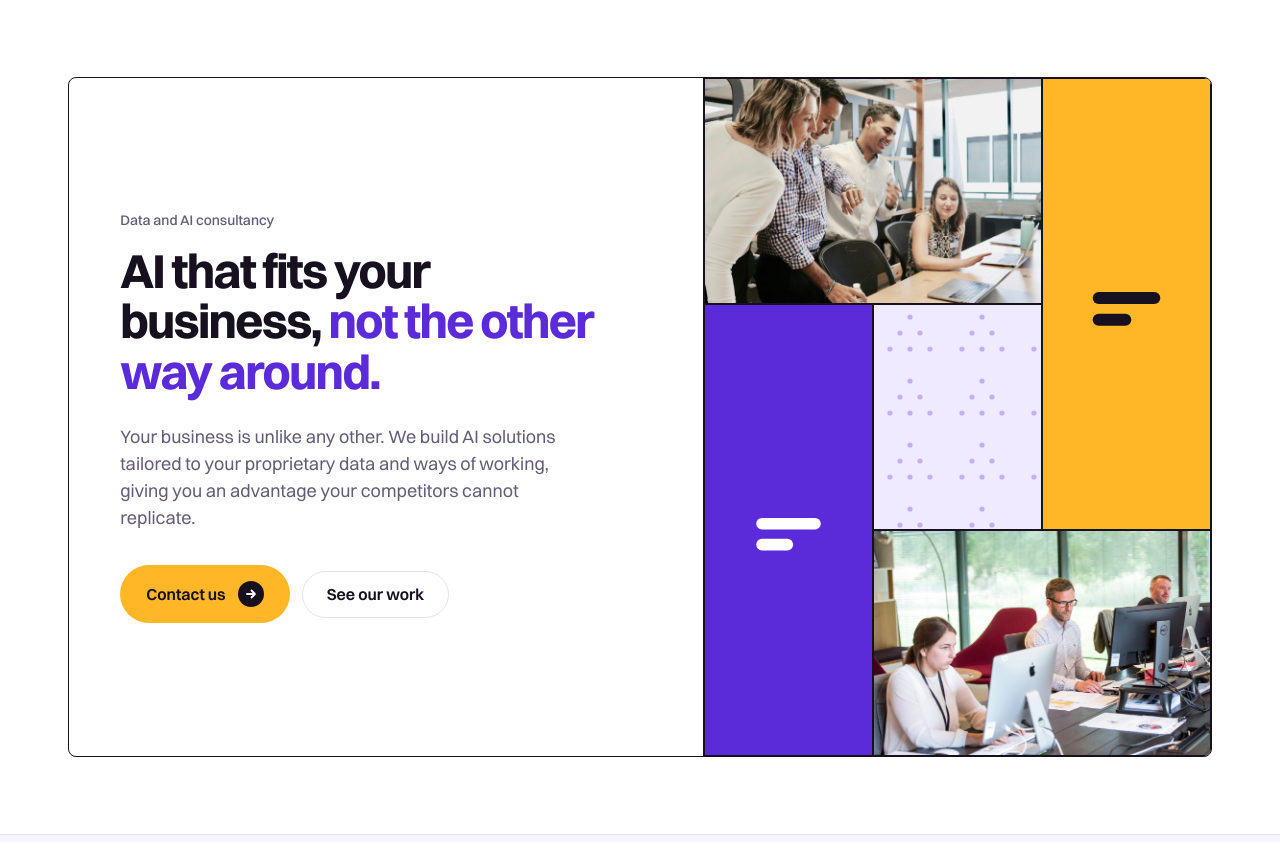
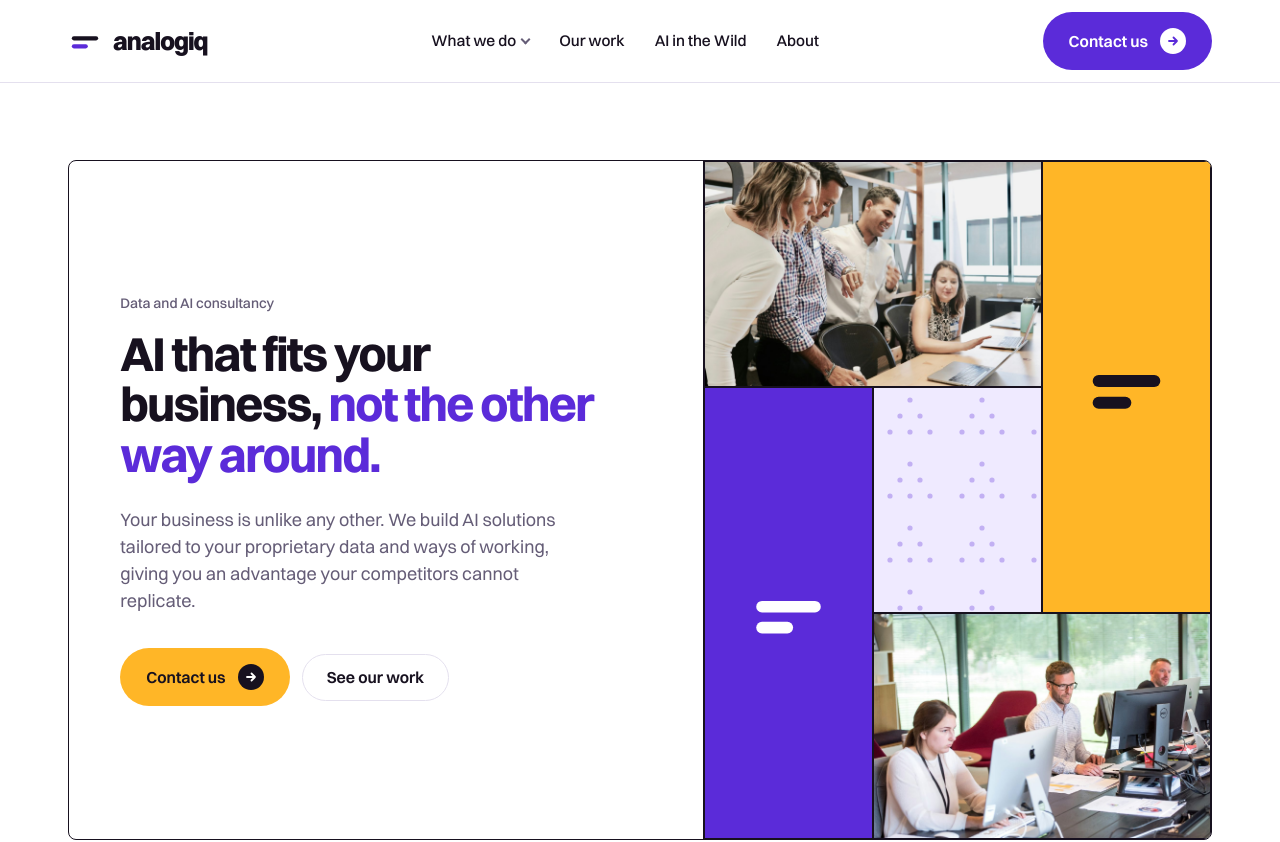
Before and after one commit to MAK201519/analogiq-, a Next.js app: page / in a window 1280 px wide. Shown: the top 842 px of the page. Built offline with nearby package versions, Linux system fonts and the light colour scheme.

Commit message:
Site nav + footer; fix mobile What we do submenu toggle

```diff
--- /dev/null
+++ b/app/components/SiteFooter.tsx
@@ -0,0 +1,68 @@
+const MARK = (
+  <svg width="30" height="28" viewBox="0 0 36 34" aria-hidden="true">
+    <rect x="4" y="12" width="28" height="4.4" rx="2.2" fill="#fff" />
+    <rect x="4" y="20.5" width="17" height="4.4" rx="2.2" fill="#FFB627" />
+  </svg>
+);
+
+export default function SiteFooter() {
+  return (
+    <footer>
+      <div className="wrap">
+        <div className="cols">
+          <div>
+            <div className="logo" style={{ marginBottom: 16 }}>
+              {MARK}
+              <span className="word" style={{ color: "#fff" }}>
+                analogiq
+              </span>
+            </div>
+            <p style={{ color: "#FFB627", fontWeight: 600, fontSize: 16, marginBottom: 12 }}>
+              Analogue intelligence.
+            </p>
+            <p style={{ maxWidth: "34ch" }}>The AI consultancy for businesses with real data.</p>
+          </div>
+
+          <div>
+            <h4>What we do</h4>
+            <ul>
+              <li><a href="/services">Services</a></li>
+              <li><a href="/approach">Approach</a></li>
+              <li><a href="/how-we-build">How we build</a></li>
+              <li><a href="/digital-services">DXP &amp; Platforms</a></li>
+            </ul>
+          </div>
+
+          <div>
+            <h4>Company</h4>
+            <ul>
+              <li><a href="/about">About</a></li>
+              <li><a href="/about#people">People</a></li>
+              <li><a href="/work">Our work</a></li>
+              <li><a href="/about#careers">Careers</a></li>
+            </ul>
+          </div>
+
+          <div>
+            <h4>AI in the Wild</h4>
+            <ul>
+              <li><a href="/ai-in-the-wild">Meetup</a></li>
+              <li><a href="/ai-in-the-wild">Events</a></li>
+              <li><a href="/ai-in-the-wild">Articles</a></li>
+            </ul>
+          </div>
+        </div>
+
+        <div className="fbot">
+          <span>&copy; 2026 Analogiq. All rights reserved.</span>{" "}
+          <span className="ftag">The AI consultancy for businesses with real data.</span>{" "}
+          <span className="flegal">
+            <a href="/privacy-policy">Privacy</a> &middot;{" "}
+            <a href="/cookie-policy">Cookies</a> &middot;{" "}
+            <a href="/modern-slavery">Modern Slavery</a>
+          </span>
+        </div>
+      </div>
+    </footer>
+  );
+}
--- /dev/null
+++ b/app/components/SiteHeader.tsx
@@ -0,0 +1,116 @@
+"use client";
+
+import { useState } from "react";
+import { usePathname } from "next/navigation";
+
+const WHAT_WE_DO = ["/approach", "/services", "/how-we-build", "/digital-services"];
+
+const MARK = (
+  <svg width="34" height="32" viewBox="0 0 36 34" aria-hidden="true">
+    <rect x="4" y="12" width="28" height="4.4" rx="2.2" fill="#17111F" />
+    <rect x="4" y="20.5" width="17" height="4.4" rx="2.2" fill="#5B2BD9" />
+  </svg>
+);
+
+const ARW = (
+  <span className="arw">
+    <svg viewBox="0 0 12 12" aria-hidden="true">
+      <path
+        d="M2 6h8M6.5 2.5L10 6l-3.5 3.5"
+        stroke="#5B2BD9"
+        strokeWidth="1.8"
+        fill="none"
+        strokeLinecap="round"
+        strokeLinejoin="round"
+      />
+    </svg>
+  </span>
+);
+
+function activeStyle(active: boolean): React.CSSProperties | undefined {
+  return active ? { color: "var(--purple)", fontWeight: 700 } : undefined;
+}
+
+export default function SiteHeader() {
+  const pathname = usePathname();
+  const [open, setOpen] = useState(false);
+  const [submenuOpen, setSubmenuOpen] = useState(false);
+
+  const isWhatWeDo = WHAT_WE_DO.some(
+    (p) => pathname === p || pathname.startsWith(p + "/")
+  );
+  const isWork = pathname === "/work" || pathname.startsWith("/work/");
+  const isWild =
+    pathname === "/ai-in-the-wild" || pathname.startsWith("/ai-in-the-wild/");
+  const isAbout = pathname === "/about" || pathname.startsWith("/about/");
+
+  return (
+    <header>
+      <div className="wrap nav">
+        <a className="logo" href="/">
+          {MARK}
+          <span className="word">analogiq</span>
+        </a>
+
+        <button
+          className="menu"
+          aria-expanded={open}
+          onClick={() => setOpen((o) => { if (o) setSubmenuOpen(false); return !o; })}
+        >
+          Menu
+        </button>
+
+        <nav>
+          <ul className={`mainnav${open ? " open" : ""}`}>
+            {/* What we do — hover dropdown */}
+            <li
+              className={`hasmenu${submenuOpen ? " sub-open" : ""}`}
+              {...(isWhatWeDo ? { "data-active": "1" } : {})}
+            >
+              <span
+                className="ntop"
+                onClick={() => setSubmenuOpen((o) => !o)}
+              >
+                What we do <i className="ncar" aria-hidden="true" />
+              </span>
+              <ul className="submenu">
+                <li>
+                  <a href="/approach">Approach</a>
+                </li>
+                <li>
+                  <a href="/services">Services</a>
+                </li>
+                <li>
+                  <a href="/how-we-build">Engineering</a>
+                </li>
+                <li>
+                  <a href="/digital-services">DXP &amp; Platforms</a>
+                </li>
+              </ul>
+            </li>
+
+            <li>
+              <a href="/work" style={activeStyle(isWork)}>
+                Our work
+              </a>
+            </li>
+            <li>
+              <a href="/ai-in-the-wild" style={activeStyle(isWild)}>
+                AI in the Wild
+              </a>
+            </li>
+            <li>
+              <a href="/about" style={activeStyle(isAbout)}>
+                About
+              </a>
+            </li>
+          </ul>
+        </nav>
+
+        <a className="btn" href="/contact">
+          Contact us {ARW}
+        </a>
+      </div>
+    </header>
+  );
+}
--- /dev/null
+++ b/app/components/SiteShell.tsx
@@ -0,0 +1,18 @@
+"use client";
+
+import { usePathname } from "next/navigation";
+import SiteHeader from "./SiteHeader";
+import SiteFooter from "./SiteFooter";
+
+export default function SiteShell({ children }: { children: React.ReactNode }) {
+  const pathname = usePathname();
+  const isStandalone = pathname.startsWith("/events/");
+
+  return (
+    <>
+      {!isStandalone && <SiteHeader />}
+      {children}
+      {!isStandalone && <SiteFooter />}
+    </>
+  );
+}
--- a/app/layout.tsx
+++ b/app/layout.tsx
@@ -4,6 +4,7 @@ import "./prototype.css";
 import "./shared-pages.css";
 import { Inter } from "next/font/google";
 import { cn } from "@/lib/utils";
+import SiteShell from "./components/SiteShell";
 
 const inter = Inter({subsets:['latin'],variable:'--font-sans'});
 
@@ -89,7 +90,9 @@ export default function RootLayout({
         />
         <script dangerouslySetInnerHTML={{ __html: `window.faitracker=window.faitracker||function(){this.q=[];var t=new CustomEvent("FAITRACKER_QUEUED_EVENT");return this.init=function(t,e,a){this.TOKEN=t,this.INIT_PARAMS=e,this.INIT_CALLBACK=a,window.dispatchEvent(new CustomEvent("FAITRACKER_INIT_EVENT"))},this.call=function(){var e={k:"",a:[]};if(arguments&&arguments.length>=1){for(var a=1;a<arguments.length;a++)e.a.push(arguments[a]);e.k=arguments[0]}this.q.push(e),window.dispatchEvent(t)},this.message=function(){window.addEventListener("message",function(t){"faitracker"===t.data.origin&&this.call("message",t.data.type,t.data.message)})},this.message(),this.init("r8fb1l95odynpsdirqbe6ke5somt11c0",{host:"https://api.factors.ai"}),this}(),function(){var t=document.createElement("script");t.type="text/javascript",t.src="https://app.factors.ai/assets/factors.js",t.async=!0,(d=document.getElementsByTagName("script")[0]).parentNode.insertBefore(t,d)}();` }} />
       </head>
-      <body>{children}</body>
+      <body>
+        <SiteShell>{children}</SiteShell>
+      </body>
     </html>
   );
 }
--- a/app/shared-pages.css
+++ b/app/shared-pages.css
@@ -292,7 +292,8 @@ footer .word{color:#fff;font-weight:800;font-size:24px;letter-spacing:-0.04em}
   .mainnav{display:none}
   nav ul.mainnav.open{display:flex;flex-direction:column;align-items:flex-start;position:absolute;top:82px;left:0;right:0;background:#fff;border-bottom:1px solid var(--line);padding:18px clamp(20px,4vw,48px) 24px;gap:6px;box-shadow:0 20px 44px rgba(36,16,65,.14)}
   nav ul.mainnav.open>li{width:100%}
-  nav ul.mainnav.open .submenu{position:static;opacity:1;visibility:visible;transform:none;box-shadow:none;border:0;padding:2px 0 8px 12px;margin:0;min-width:0}
+  nav ul.mainnav.open .submenu{display:none;position:static;transform:none;box-shadow:none;border:0;margin:0;min-width:0;padding:0}
+  nav ul.mainnav.open .hasmenu.sub-open .submenu{display:block;opacity:1;visibility:visible;padding:2px 0 8px 12px}
   nav ul.mainnav.open .ncar{display:none}
   nav ul.mainnav.open .ntop{font-weight:700;padding:10px 0 4px}
 }
```
